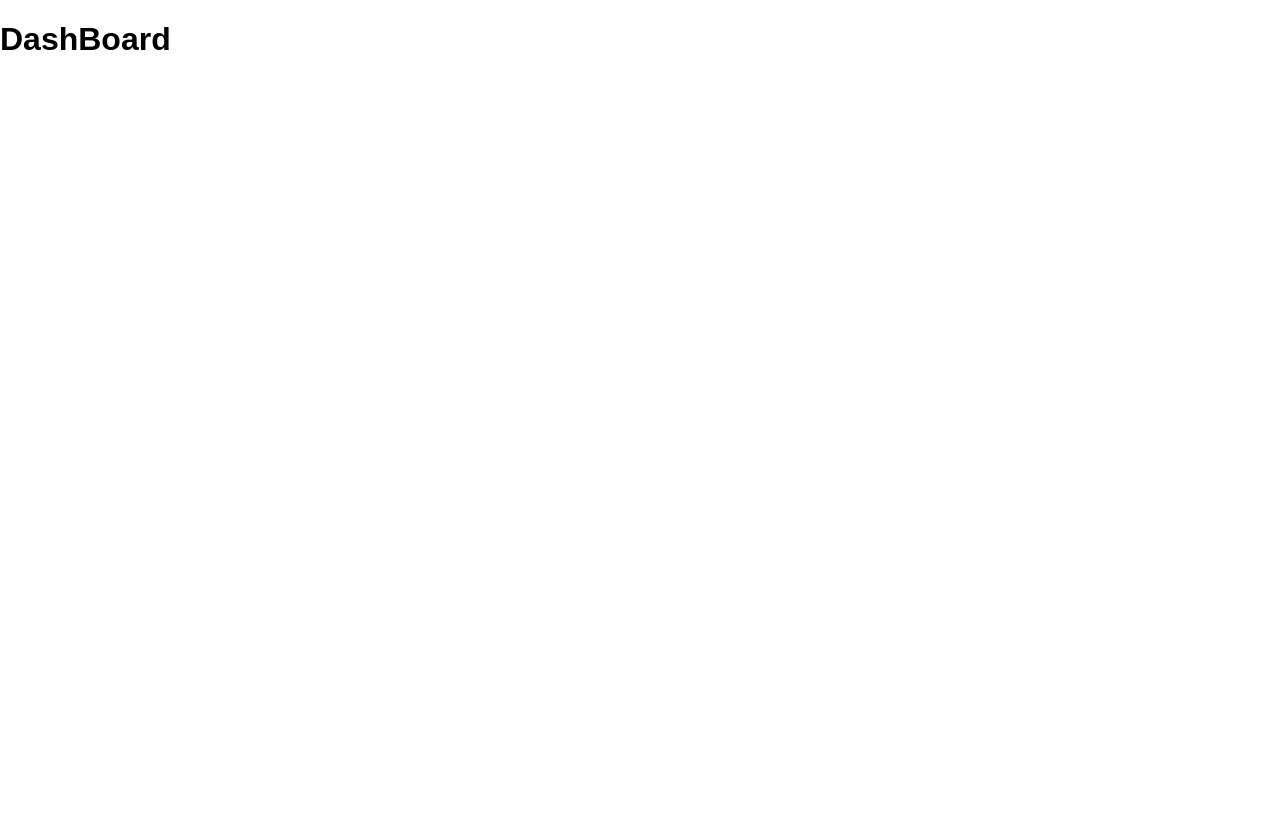
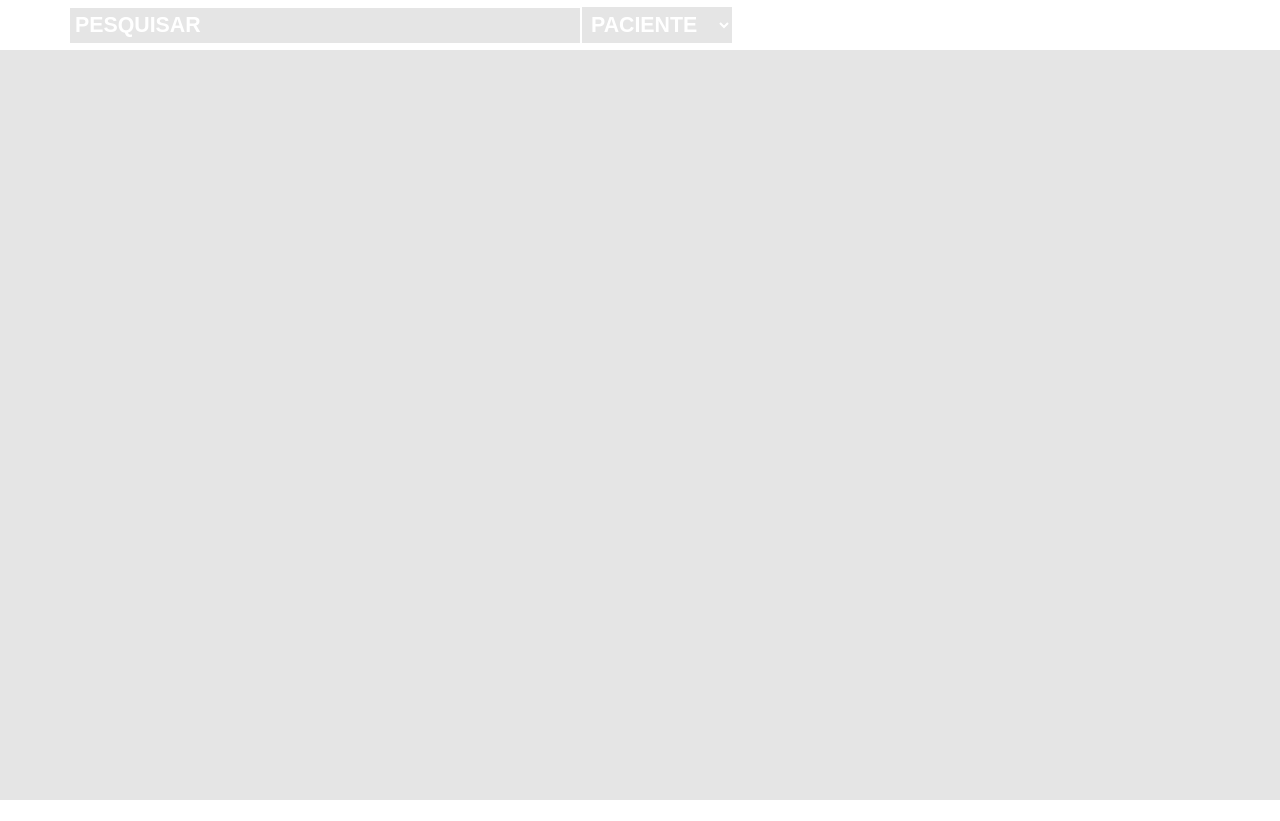
Before and after one commit to danroxha/sis, a React (Create React App) app: page / in a window 1280 px wide. After the commit the page ends 800 px from the top, so only its background shows below. Built offline with nearby package versions, Linux system fonts and the light colour scheme.

Commit message:
header criado e estilizado

```diff
--- a/src/index.css
+++ b/src/index.css
@@ -1,8 +1,9 @@
-body {
+*{
+  outline: none;
+}
+body, html {
   margin: 0;
   padding: 0;
-  width: 100vw;
-  height: 100vh;
   font-family: Arial, Helvetica, sans-serif
 }
 
--- /dev/null
+++ b/src/pages/DashBoard/elements/HeaderDash.js
@@ -0,0 +1,24 @@
+import React from 'react';
+import Search from '../../../components/Search/';
+
+import './style/HeaderDash.css';
+
+export default function HeaderDash(){
+
+    const list = [
+        {name: 'Paciente'},
+        {name: 'Médico'},
+        {name: 'Campanha'},
+    ]
+
+    return(
+        <header
+            id = {'header_dashboard'}
+        >
+            <Search
+                placeholder = {'Pesquisar'}
+                data = {list}
+            />
+        </header>
+    );
+}
--- /dev/null
+++ b/src/pages/DashBoard/elements/style/HeaderDash.css
@@ -0,0 +1,6 @@
+#header_dashboard{
+    background-color: #FFF;
+    display: grid;
+    align-content: center;
+    padding-left: 70px;
+}
--- a/src/pages/DashBoard/index.css
+++ b/src/pages/DashBoard/index.css
@@ -0,0 +1,8 @@
+#page-dashboard-index{
+    background-color: #e5e5e5;
+    height: 100vh;
+    width: 100vw;
+    display: grid;
+    grid-template-columns: auto;
+    grid-template-rows: 50px auto;
+}
--- a/src/pages/DashBoard/index.js
+++ b/src/pages/DashBoard/index.js
@@ -1,5 +1,12 @@
 import React from 'react';
+import HeaderDash from './elements/HeaderDash';
+
+import './index.css';
 
 export default function DashBoard(){
-    return (<h1>DashBoard</h1>);
+    return (
+        <section id='page-dashboard-index'>
+            <HeaderDash />
+        </section>
+    );
 }
```
